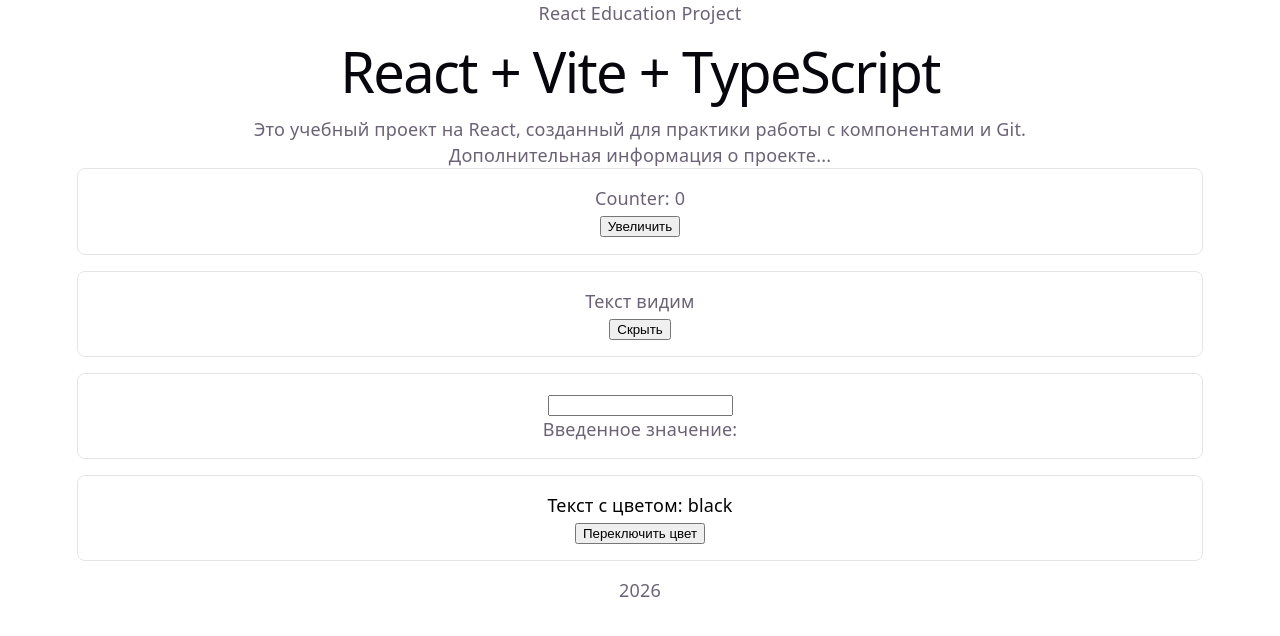
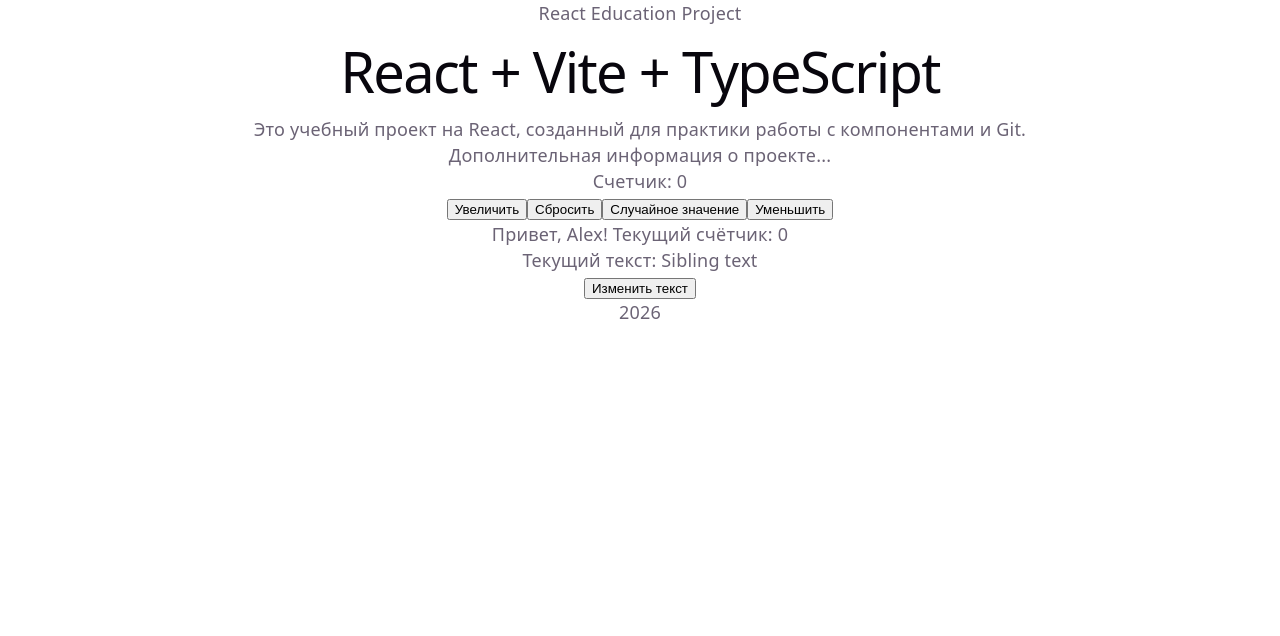
Before and after one commit to mikalai-repin/react-homeworks, a React (Vite) app: page / in a window 1280 px wide. Shown: the top 636 px of the page. Built offline with nearby package versions, Linux system fonts and the light colour scheme.

Commit message:
feat: added ParentComponent with shared counter state

```diff
--- a/src/App.tsx
+++ b/src/App.tsx
@@ -2,10 +2,7 @@
 import Footer from './components/Footer'
 import Header from './components/Header'
 import { MainContent, Section } from './components/Content'
-import Counter from './components/Counter'
-import ToggleText from './components/ToggleText'
-import LiveInput from './components/LiveInput'
-import ColorText from './components/ColorText'
+import ParentComponent from './components/ParentComponent'
 
 function App() {
   return (
@@ -13,10 +10,7 @@
       <Header />
       <MainContent>
         <Section />
-        <Counter />
-        <ToggleText />
-        <LiveInput />
-        <ColorText />
+        <ParentComponent />
       </MainContent>
       <Footer />
     </>
--- /dev/null
+++ b/src/components/ChildComponent.tsx
@@ -0,0 +1,14 @@
+type Props = {
+  name: string
+  counter: number
+}
+
+const ChildComponent: React.FC<Props> = ({ name, counter }) => {
+  return (
+    <p>
+      Привет, {name}! Текущий счётчик: {counter}
+    </p>
+  )
+}
+
+export default ChildComponent
--- /dev/null
+++ b/src/components/ParentComponent.tsx
@@ -0,0 +1,26 @@
+import { useState } from 'react'
+import ChildComponent from './ChildComponent'
+import SiblingComponent from './SiblingComponent'
+
+const ParentComponent = () => {
+  const [counter, setCounter] = useState(0)
+
+  return (
+    <div>
+      <p>Счетчик: {counter}</p>
+      <button onClick={() => setCounter((prev) => prev + 1)}>Увеличить</button>
+      <button onClick={() => setCounter(0)}>Сбросить</button>
+      <button onClick={() => setCounter(Math.floor(Math.random() * 10) + 1)}>
+        Случайное значение
+      </button>
+      <button onClick={() => setCounter((prev) => (prev >= 1 ? prev - 1 : 0))}>
+        Уменьшить
+      </button>
+      <br />
+      <ChildComponent name="Alex" counter={counter} />
+      <SiblingComponent />
+    </div>
+  )
+}
+
+export default ParentComponent
--- /dev/null
+++ b/src/components/SiblingComponent.tsx
@@ -0,0 +1,14 @@
+import { useState } from 'react'
+
+const SiblingComponent = () => {
+  const [text, setText] = useState('Sibling text')
+
+  return (
+    <>
+      <p>Текущий текст: {text}</p>
+      <button onClick={() => setText('REDEV')}>Изменить текст</button>
+    </>
+  )
+}
+
+export default SiblingComponent
```
